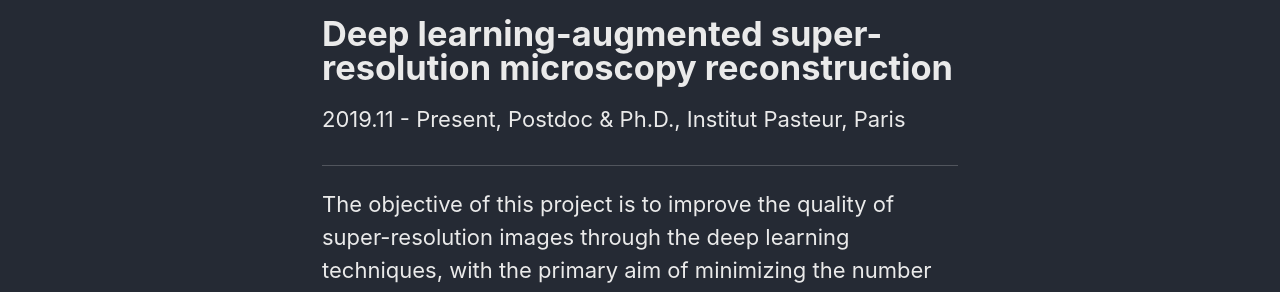
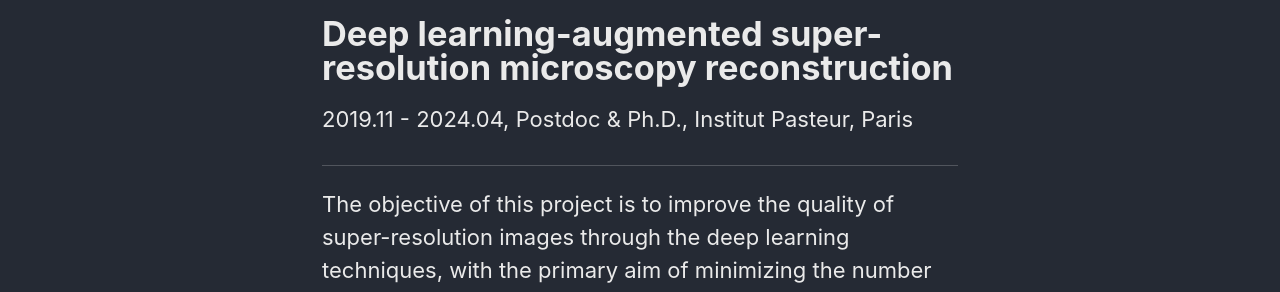
Before and after one commit to baiddd/baiddd.github.io, a Jekyll site: the page built from _projects/2024-04-IP.md, in a window 1280 px wide. Shown: the part 194-486 px from the top of the page. Built offline with Jekyll 4.4.1, drawn with Linux system fonts in a browser that asks for light colours; cached includes are drawn as plain includes.

Commit message:
Update 2024-04-IP.md

```diff
--- a/_projects/2024-04-IP.md
+++ b/_projects/2024-04-IP.md
@@ -9,7 +9,7 @@ tags:
   - Remote GPU/CPU clusters
 ---
 
-2019.11 - Present, Postdoc & Ph.D., Institut Pasteur, Paris
+2019.11 - 2024.04, Postdoc & Ph.D., Institut Pasteur, Paris
 
 
 ---
```
